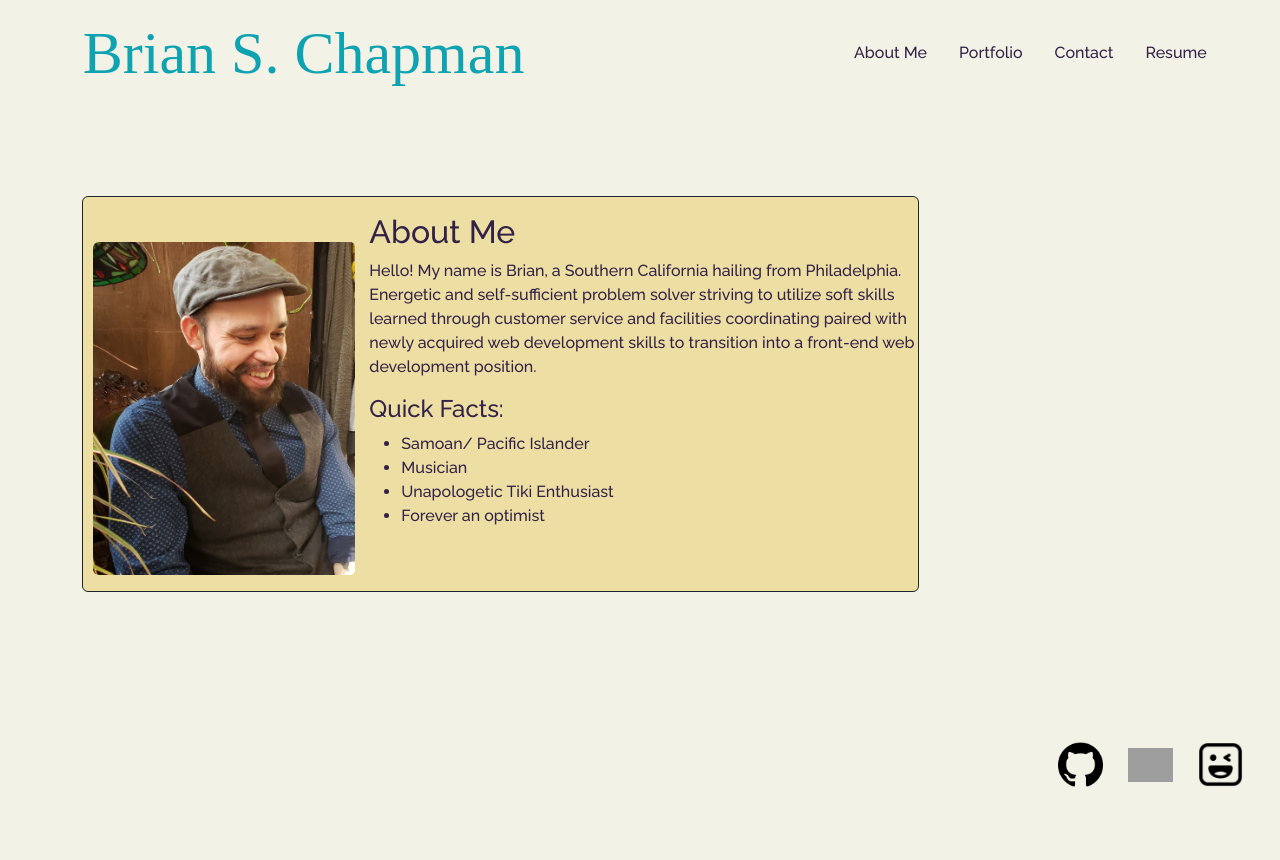
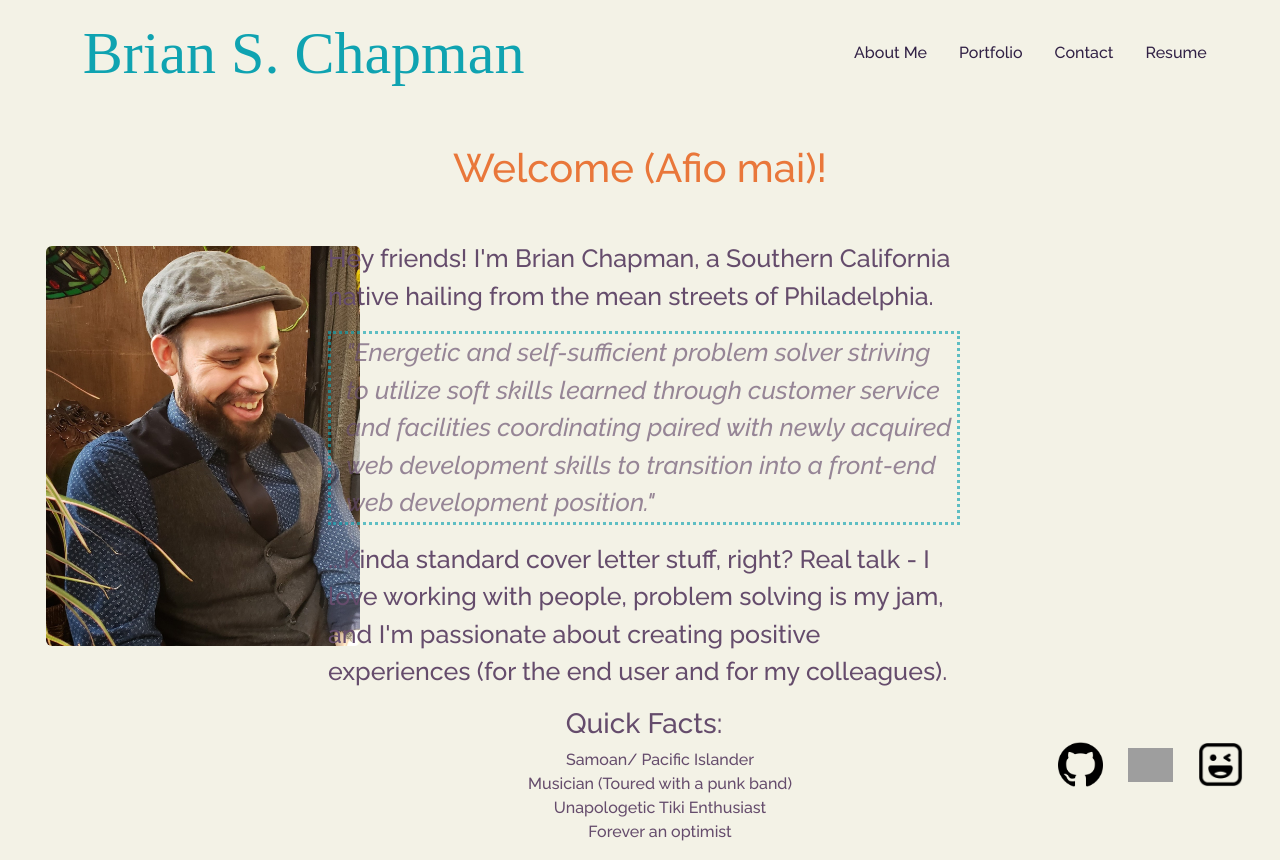
Before and after one commit to BrianSChapman/Portfolio-Using-React, a React (Create React App) app: page / in a window 1280 px wide. Before the commit the page ends 800 px from the top, so only its background shows below. Built offline with nearby package versions, Linux system fonts and the light colour scheme; grey boxes are pictures that could not be loaded; a web font is replaced by a local one.

Commit message:
Finishing up About me page

```diff
--- a/src/Components/AboutMe.js
+++ b/src/Components/AboutMe.js
@@ -1,36 +1,39 @@
 import React from "react";
 import headshot from "../Images/Headshot.jpg";
+
 
 export default function AboutMe() {
   return (
 
-    <section id="about" className="container">
+    <section id="about" className>
+      <h1 id="welcome" className="text-center mb-5">Welcome (Afio mai)!</h1>
+
       <div className="row align-items-center"></div>
       <div className="col-9">
-
-      <div className="card mb-3 border-dark mb-3" id="bio-card">
         <div className="row">
           <div className="col-md-4">
             <img
-              className="img-fluid rounded-start border-dark mb-3"
+              className="rounded-start border-dark mb-3"
               id="bio-photo"
               src={headshot}
               alt="Brian Chapman Headshot"
             ></img>
           </div>
           <div className="col-md-8">
-            <h2 className="card-title mt-3">About Me</h2>
-            <p className="card-text">
-              Hello! My name is Brian, a Southern California hailing from Philadelphia. Energetic and self-sufficient problem solver striving to utilize
+            <p className="about-me-text">
+              Hey friends! I'm Brian Chapman, a Southern California native hailing from the mean streets of Philadelphia. </p>
+
+              <p className="about-me-text" id="cover-letter-text"> <em>"Energetic and self-sufficient problem solver striving to utilize
               soft skills learned through customer service and facilities
               coordinating paired with newly acquired web development skills to
-              transition into a front-end web development position.
+              transition into a front-end web development position."</em>
             </p>
-            <aside>
-            <h4>Quick Facts:</h4>
+            <p className="about-me-text">...Kinda standard cover letter stuff, right? Real talk - I love working with people, problem solving is my jam, and I'm passionate about creating positive experiences (for the end user and for my colleagues). </p>
+            <aside className="text-center">
+            <h3 id="quick-facts">Quick Facts:</h3>
             <ul>
               <li>Samoan/ Pacific Islander</li>
-              <li>Musician</li>
+              <li>Musician (Toured with a punk band)</li>
               <li>Unapologetic Tiki Enthusiast</li>
               <li>Forever an optimist</li>
             </ul>
@@ -38,7 +41,7 @@ export default function AboutMe() {
           </div>
         </div>
       </div>
-      </div>
+
     </section>
   );
 }
--- a/src/Components/Portfolio.js
+++ b/src/Components/Portfolio.js
@@ -1,29 +1,53 @@
 import React from "react";
-import petPlayDate from "../Images/petPlayDate.png"
+import petPlayDate from "../Images/petPlayDate.png";
 import monster from "../Images/monster-dashboard-snippet.png";
-import wordOfMyLife from "../Images/wordOfMyLife.png"
-import textEditor from "../Images/textEditor.png"
-import githubIcon from "../Images/githubIcon.png"
-import herokuLogo from "../Images/herokulogo.png"
+import wordOfMyLife from "../Images/wordOfMyLife.png";
+import textEditor from "../Images/textEditor.png";
+import githubIcon from "../Images/githubIcon.png";
+import herokuLogo from "../Images/herokulogo.png";
 import ProjectCard from "../Components/ProjectCard";
-
-
-
 
 export default function Portfolio() {
   return (
     <section id="portfolio" className="container">
-        <h1 className="text-center">Projects</h1>
-        <p className="text-center mt-2 pb-2">(Click the image for deployment or the icon to check out the codebase)</p>
+      <h1 className="text-center">Projects</h1>
+      <p className="text-center mt-2 pb-2">
+        (Click the image for deployment or the icon to check out the codebase)
+      </p>
       <div className="row">
-       <ProjectCard title="Pet Play Date" img={ petPlayDate } Alt="Pet Play Date App Screenshot" description ="Collaboration on a full-stack app. Create a profile for your pet, match profiles with other pet owners in your area, and schedule pet play dates!" githubLink ="https://github.com/BrianSChapman/pet-playdate"
-              deployment="https://salty-sierra-16506.herokuapp.com/"  />
-       <ProjectCard title="My Friendly Monster" img={ monster } Alt="My Friendly Monster App Screenshot" description ="A collaborative project utilizing a MERN stack (With GraphQL & Apollo for querying and database communication). Adopt a monster as a pet and interact with it online." githubLink ="https://github.com/BrianSChapman/my-friendly-monster"
-              deployment="https://radiant-garden-89222.herokuapp.com/" />
-       <ProjectCard title="Word of My Life" img={ wordOfMyLife } Alt="Word of My Life App Screenshot" description ="Collaborative effort. Log on to the app to receive a word of the day along with any relevant media related to it (Movie, books, video games). Making learning a new word fun!" githubLink ="https://github.com/BrianSChapman/word-of-my-life"
-               deployment="https://brianschapman.github.io/word-of-my-life/" />
-        </div>
-
+        <ProjectCard
+          title="Pet Play Date"
+          img={petPlayDate}
+          Alt="Pet Play Date App Screenshot"
+          description="Collaboration on a full-stack app. Create a profile for your pet, match profiles with other pet owners in your area, and schedule pet play dates!"
+          githubLink="https://github.com/BrianSChapman/pet-playdate"
+          deployment="https://salty-sierra-16506.herokuapp.com/"
+        />
+        <ProjectCard
+          title="My Friendly Monster"
+          img={monster}
+          Alt="My Friendly Monster App Screenshot"
+          description="A collaborative project utilizing a MERN stack (With GraphQL & Apollo for querying and database communication). Adopt a monster as a pet and interact with it online."
+          githubLink="https://github.com/BrianSChapman/my-friendly-monster"
+          deployment="https://radiant-garden-89222.herokuapp.com/"
+        />
+        <ProjectCard
+          title="Word of My Life"
+          img={wordOfMyLife}
+          Alt="Word of My Life App Screenshot"
+          description="Collaborative effort. Log on to the app to receive a word of the day along with any relevant media related to it (Movie, books, video games). Making learning a new word fun!"
+          githubLink="https://github.com/BrianSChapman/word-of-my-life"
+          deployment="https://brianschapman.github.io/word-of-my-life/"
+        />
+        <ProjectCard
+          title="Not Another Text Editor"
+          img={textEditor}
+          Alt="Text Editor Screenshot"
+          description="Progressive web app text editor that can be installed onto your device, giving the user functionality even when offline."
+          githubLink="https://github.com/BrianSChapman/textual-healing"
+          deployment="https://limitless-oasis-11120.herokuapp.com/"
+        />
+      </div>
     </section>
   );
 }
--- a/src/index.css
+++ b/src/index.css
@@ -2,7 +2,7 @@
   --blue: #0FA3B1;
   --cream: #f3f2e6;
   --yellow: #EDDEA4;
-  --light-orange: #F7A072;
+  --red-orange: #e9773a;
   --dark-orange: #FF9B42;
   --dark-purple: #322246;
 }
@@ -13,7 +13,7 @@
 }
 
 nav {
-  margin: 0 0 7% 2%;
+  margin: 0 0 3% 2%;
 }
 
 #nav-name {
@@ -37,12 +37,23 @@ nav {
   /* About Me Photo */
   #bio-photo {
     border-radius: 5px;
-    margin-left: 10px ;
-    margin-top: 45px;
+    margin-top: 2%;
+    height:400px;
+    margin-left: 15%;
+}
+
+#welcome {
+  color:var(--red-orange)
+}
+
+#cover-letter-text {
+  border-radius: 0.25px;
+  border:dotted var(--blue);
+  opacity:65%;
+  padding-left: 15px;
 }
 
 #bio-card {
-  background-color: var(--yellow);
   color: var(--dark-purple);
   margin: 0% auto;
 }
@@ -51,6 +62,14 @@ nav {
   border-radius: 5px;
   width:600px;
   height: 750px;
+}
+
+.about-me-text {
+  font-size:25px;
+}
+
+aside > li,ul {
+  list-style: none;
 }
 
 .github-logo {
```
